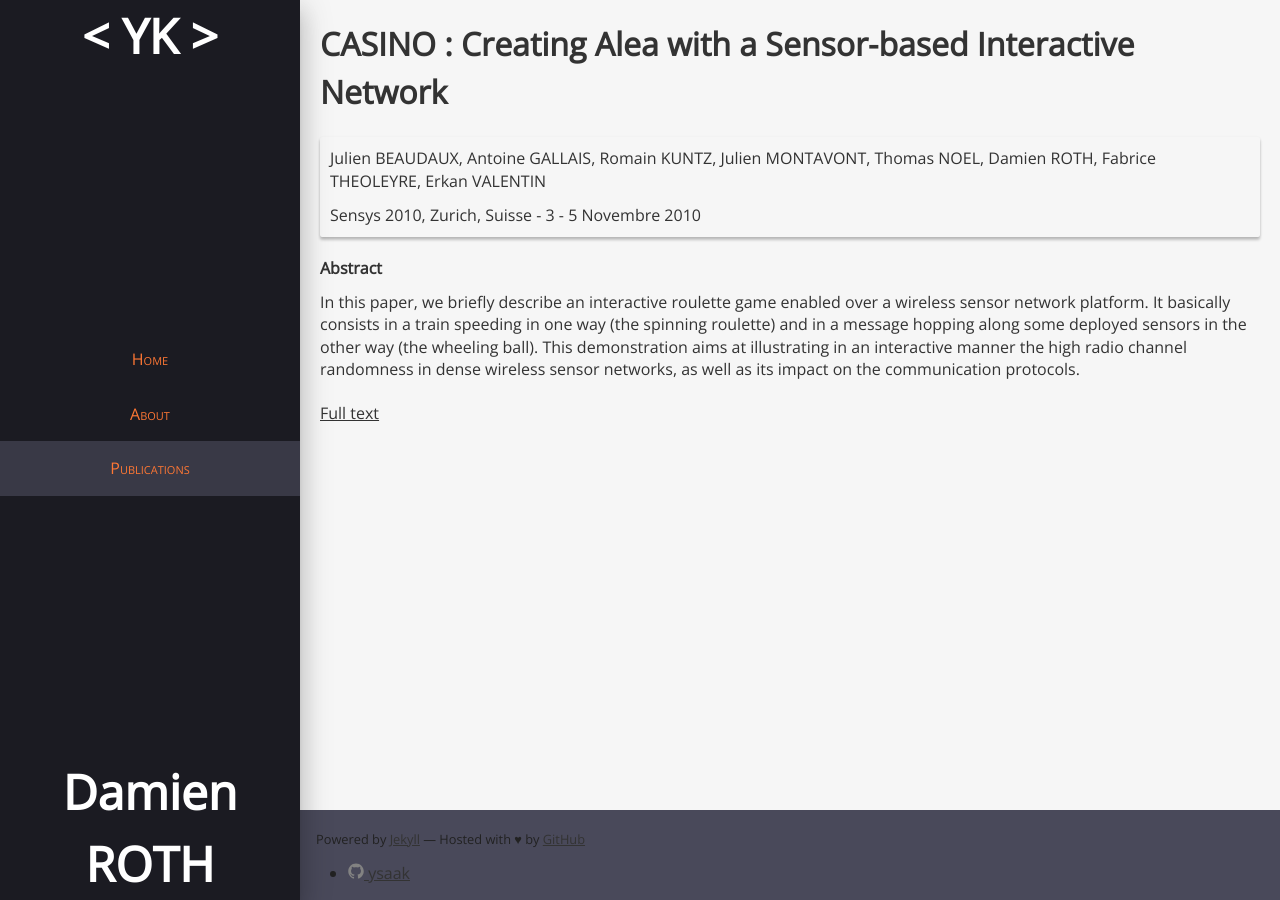
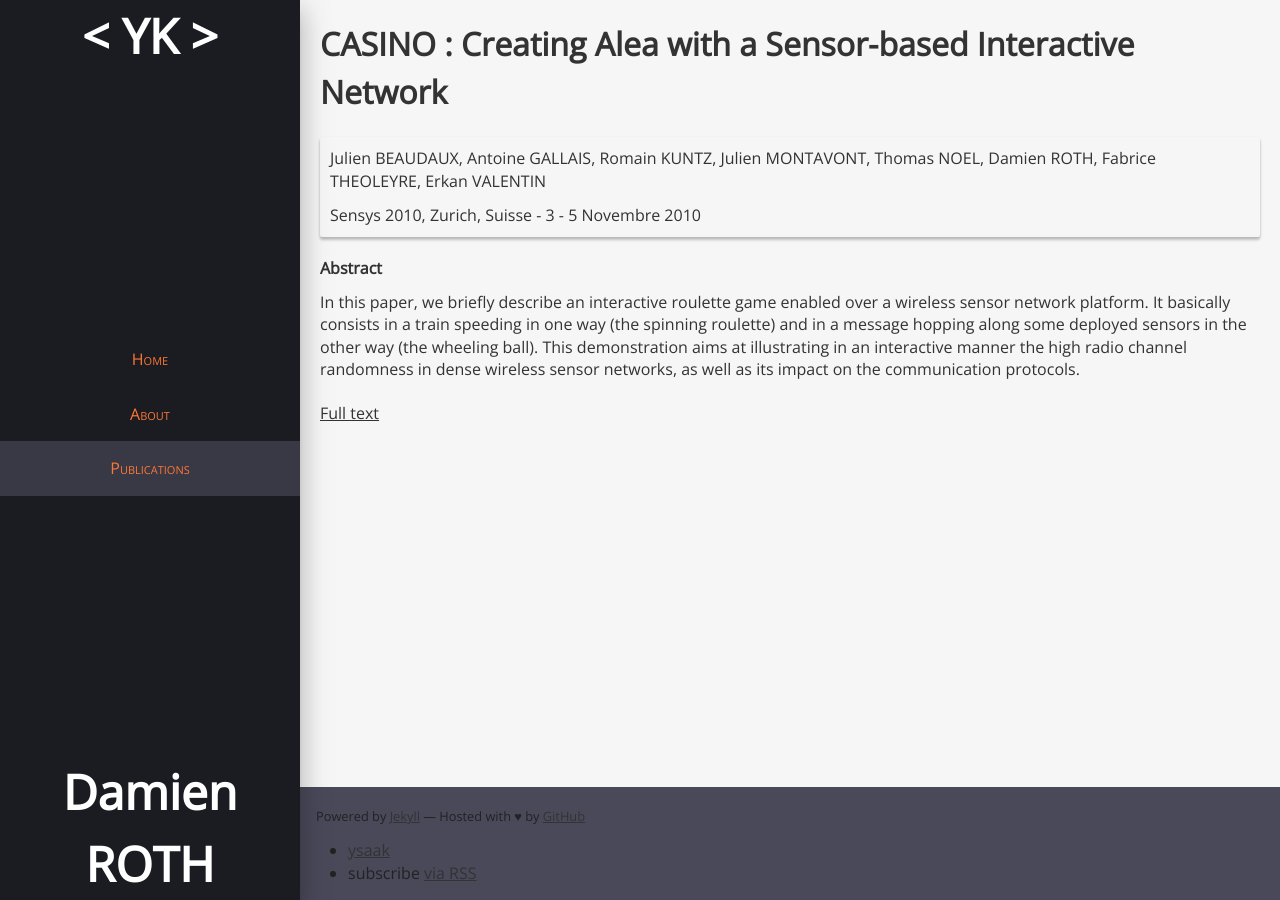
Before and after one commit to ysaak/ysaak.github.io, a Jekyll site: the page built from _publications/2010_sensys.md, in a window 1280 px wide. Built offline with Jekyll 4.4.1, drawn with Linux system fonts in a browser that asks for light colours; a style sheet for code colours, icons or effects is not loaded.

Commit message:
add icon font library

```diff
--- a/_includes/footer.html
+++ b/_includes/footer.html
@@ -5,14 +5,10 @@
     <ul class="social-media-list">
       {% if site.github_username %}
       <li>
-        {% include icon-github.html username=site.github_username %}
+        <a href="https://github.com/{{ site.github_username }}"><i class="fi-social-github"></i> {{ site.github_username }}</a>
       </li>
       {% endif %}
 
-      {% if site.twitter_username %}
-      <li>
-        {% include icon-twitter.html username=site.twitter_username %}
-      </li>
-      {% endif %}
+      <li><i class="fi-rss"></i> subscribe <a href="{{ "/feed.xml" | relative_url }}">via RSS</a></li>
     </ul>
 </footer>
--- a/_includes/head.html
+++ b/_includes/head.html
@@ -5,6 +5,7 @@
     <title>{% if page.title %}{{ page.title | escape }} | {% endif %}{{ site.title }}</title>
     <meta name="description" content="{{ page.excerpt | default: site.description | strip_html | normalize_whitespace | truncate: 160 | escape }}">
 
+    <link rel="stylesheet" href="https://cdnjs.cloudflare.com/ajax/libs/foundicons/3.0.0/foundation-icons.min.css" integrity="sha256-Q9c+RVayp4Y4gEKE3jaABDEwnMlDf6cFEWEQSzFaOB8=" crossorigin="anonymous" />
     <link href="https://fonts.googleapis.com/css?family=Open+Sans" rel="stylesheet">
     <link rel="stylesheet" href="{{ "assets/knacss.css" | relative_url }}" media="all">
     <link rel="stylesheet" href="{{ "assets/main.css" | relative_url }}" media="all">
--- a/_layouts/home.html
+++ b/_layouts/home.html
@@ -20,6 +20,4 @@ layout: default
     {% endfor %}
   </ul>
 
-  <p class="rss-subscribe">subscribe <a href="{{ "/feed.xml" | relative_url }}">via RSS</a></p>
-
 </div>
```
